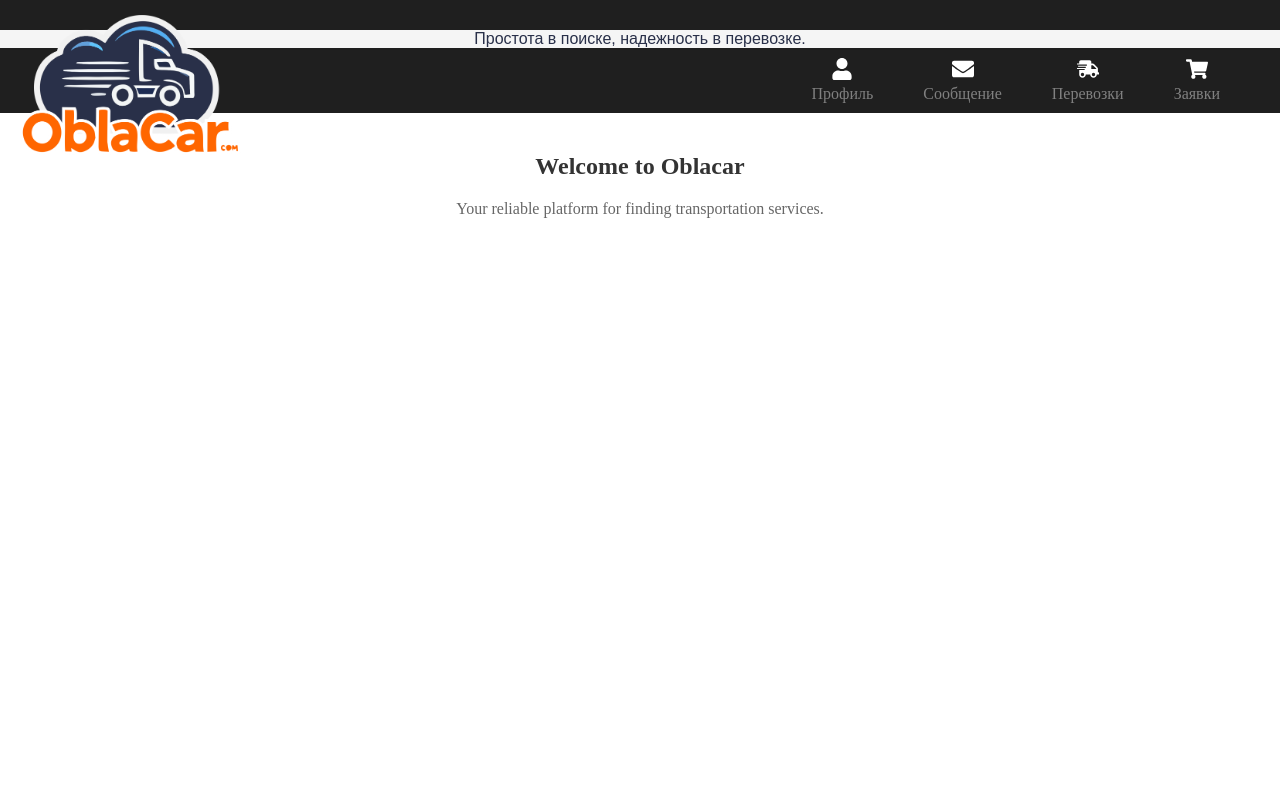
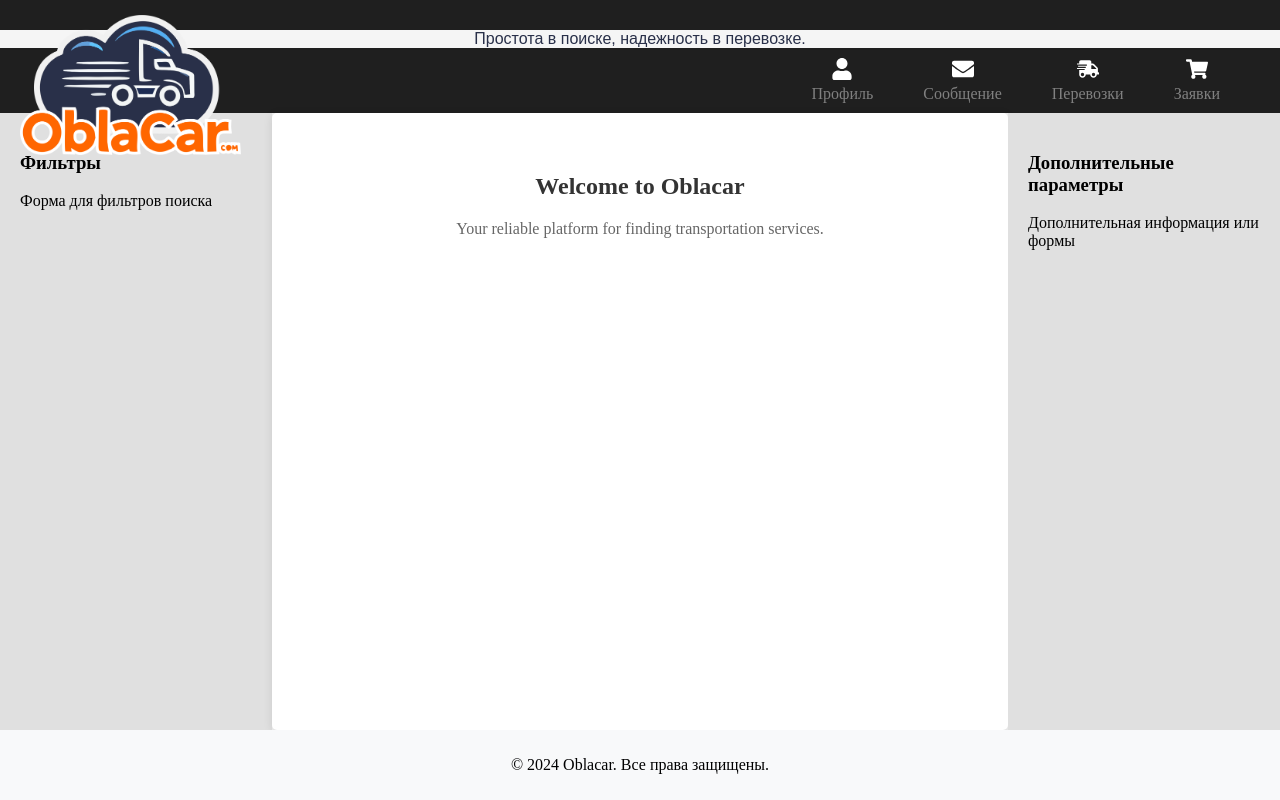
Before and after one commit to oblacar/oblacar, a React (Create React App) app: page / in a window 1280 px wide. Built offline with nearby package versions, Linux system fonts and the light colour scheme.

Commit message:
сформирован Layout

```diff
--- a/src/App.js
+++ b/src/App.js
@@ -1,31 +1,55 @@
+// // src/App.js
+// import React from 'react';
+// import { BrowserRouter as Router, Route, Routes } from 'react-router-dom';
+// import Header from './components/Header/Header';
+// import Home from './pages/Home/Home';
+
+// import Register from './components/Register/Register';
+// import Login from './components/Login/Login'; // Импортируйте Login
+
+// const App = () => {
+//     return (
+//         <Router>
+//             <div>
+//                 {/* Шапка сайта */}
+//                 <Header />
+//                 {/* Маршрутизация */}
+
+//                 {/*
+//                     <Register />
+//                     <Login />
+//                 </div> */}
+//                 <Routes>
+//                     <Route
+//                         path='/'
+//                         element={<Home />}
+//                     />
+//                 </Routes>
+//             </div>
+//         </Router>
+//     );
+// };
+
+// export default App;
 // src/App.js
+
 import React from 'react';
 import { BrowserRouter as Router, Route, Routes } from 'react-router-dom';
-import Header from './components/Header/Header';
+import Layout from './components/Layout'; // Импортируем новый компонент Layout
 import Home from './pages/Home/Home';
-
 import Register from './components/Register/Register';
 import Login from './components/Login/Login'; // Импортируйте Login
 
 const App = () => {
   return (
     <Router>
-            <div>
-                {/* Шапка сайта */}
-                <Header />
-                {/* Маршрутизация */}
-
-                {/*
-                    <Register />
-                    <Login />
-                </div> */}
       <Routes>
-                    <Route
-                        path='/'
-                        element={<Home />}
-                    />
+        <Route element={<Layout />}> {/* Используем Layout как обертку */}
+          <Route path='/' element={<Home />} />
+          <Route path='/register' element={<Register />} />
+          <Route path='/login' element={<Login />} />
+        </Route>
       </Routes>
-            </div>
     </Router>
   );
 };
--- /dev/null
+++ b/src/components/Footer/Footer.module.css
@@ -0,0 +1,10 @@
+/* src/components/Footer/Footer.module.css */
+
+.footer {
+  width: 100%; /* Нижний колонтитул на всю ширину */
+  background-color: #f8f9fa; /* Цвет фона нижнего колонтитула */
+  padding: 10px 0; /* Отступы сверху и снизу, убираем боковые отступы */
+  text-align: center; /* Центрируем текст */
+  position: relative; /* Для правильного позиционирования */
+  bottom: 0; /* Чтобы всегда быть внизу */
+}
--- a/src/components/Footer/footer.jsx
+++ b/src/components/Footer/footer.jsx
@@ -0,0 +1,14 @@
+// src/components/Footer/Footer.js
+
+import React from 'react';
+import styles from './Footer.module.css'; // Импортируем стили
+
+const Footer = () => {
+    return (
+        <footer className={styles.footer}>
+            <p>© {new Date().getFullYear()} Oblacar. Все права защищены.</p>
+        </footer>
+    );
+};
+
+export default Footer;
--- a/src/components/Header/Header.jsx
+++ b/src/components/Header/Header.jsx
@@ -1,9 +1,6 @@
 // src/components/Header/Header.js
 
 import React from 'react';
-import { FaUser, FaTruck } from 'react-icons/fa'; // Импортируем иконки
-// import ButtonMenu from '../common/ButtonMenu/ButtonMenu';
-// import ButtonMenuList from '../common/ButtonMenuList/ButtonMenuList';
 import styles from './Header.module.css'; // Импортируем стили
 
 import { IconDropdownMenuBar } from '../IconHoverCardBar/IconHoverCardBar';
--- a/src/components/IconHoverCardBar/hoverCard/hoverCardFunctions.jsx
+++ b/src/components/IconHoverCardBar/hoverCard/hoverCardFunctions.jsx
@@ -1,6 +1,6 @@
 // метод размещает Hover под иконкой по середине, и не позволяет уйти за границы экрана
 export const setTopLeftHover = (iconCoordinates, windowWidth) => {
-    const hoverTopCompensation = -5; //подбираем в ручную, что бы небыло пробеыла с иконкой
+    const hoverTopCompensation = 0; //подбираем в ручную, что бы небыло пробеыла с иконкой
     const hoverWidth = 300; // ширина меню
 
     const iconWidth = iconCoordinates.right - iconCoordinates.left;
--- /dev/null
+++ b/src/components/Layout.jsx
@@ -0,0 +1,36 @@
+// src/components/Layout.js
+
+import React from 'react';
+import { Outlet } from 'react-router-dom'; // Используем Outlet для рендеринга вложенных маршрутов
+import Header from './Header/Header';
+import Footer from './Footer/Footer'; // Импортируем компонент Footer
+import styles from '../styles/Layout.module.css'; // Импортируем стили
+
+const Layout = () => {
+    return (
+        <div className={styles.layout}>
+            <Header />
+            <div className={styles.container}>
+                <div className={styles.sidebar}>
+                    {' '}
+                    {/* Боковая панель слева */}
+                    <h3>Фильтры</h3>
+                    <p>Форма для фильтров поиска</p>
+                </div>
+                <div className={styles.content}>
+                    <Outlet />{' '}
+                    {/* Здесь будут рендериться дочерние компоненты */}
+                </div>
+                <div className={styles.sidebar}>
+                    {' '}
+                    {/* Боковая панель справа */}
+                    <h3>Дополнительные параметры</h3>
+                    <p>Дополнительная информация или формы</p>
+                </div>
+            </div>
+            <Footer />
+        </div>
+    );
+};
+
+export default Layout;
--- /dev/null
+++ b/src/styles/Layout.module.css
@@ -0,0 +1,29 @@
+/* src/styles/Layout.module.css */
+
+.layout {
+  display: flex;
+  flex-direction: column; /* Устанавливаем вертикальное расположение для Header и Footer */
+  min-height: 100vh; /* Минимальная высота, чтобы заполнить весь экран */
+}
+
+.container {
+  display: flex; /* Используем Flexbox для центральной части */
+  flex: 1; /* Позволяем центральной части занимать доступное пространство */
+  justify-content: center; /* Центрируем по горизонтали */
+  background-color: #f0f0f0; /* Светло-серый фон для всей страницы */
+}
+
+.sidebar {
+  width: 20%; /* Ширина боковых панелей */
+  background: #e0e0e0; /* Цвет фона боковой панели */
+  padding: 20px; /* Отступы */
+}
+
+.content {
+  width: 60%; /* Ширина центральной части */
+  max-width: 1200px; /* Максимальная ширина для больших экранов */
+  background: white; /* Белый фон для центральной части */
+  padding: 20px; /* Внутренние отступы для контента */
+  border-radius: 5px; /* Скругленные углы */
+  box-shadow: 0 2px 10px rgba(0, 0, 0, 0.1); /* Тень для выделения */
+}
```
Lines whose indentation alone changed are shown as unchanged.
